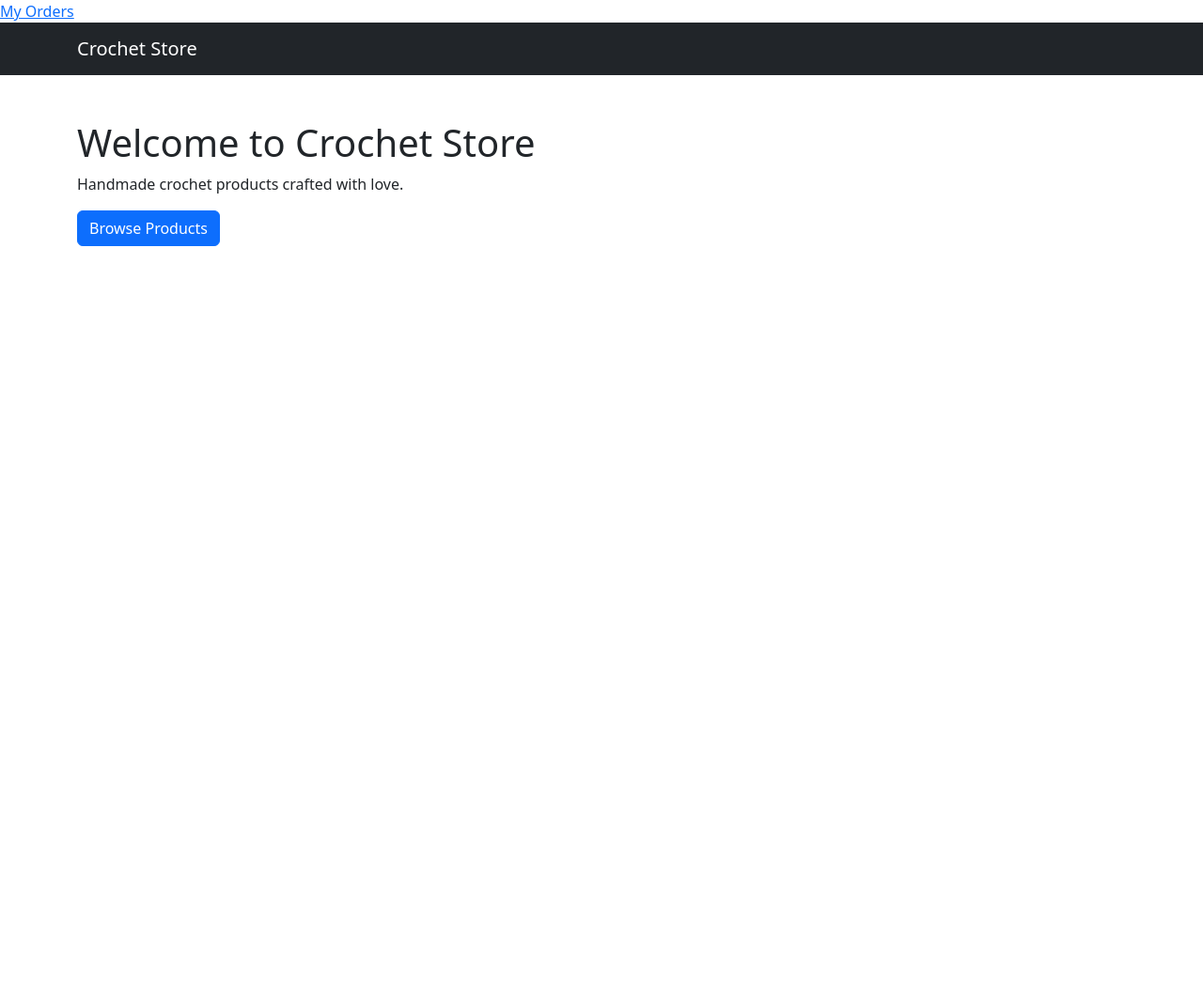
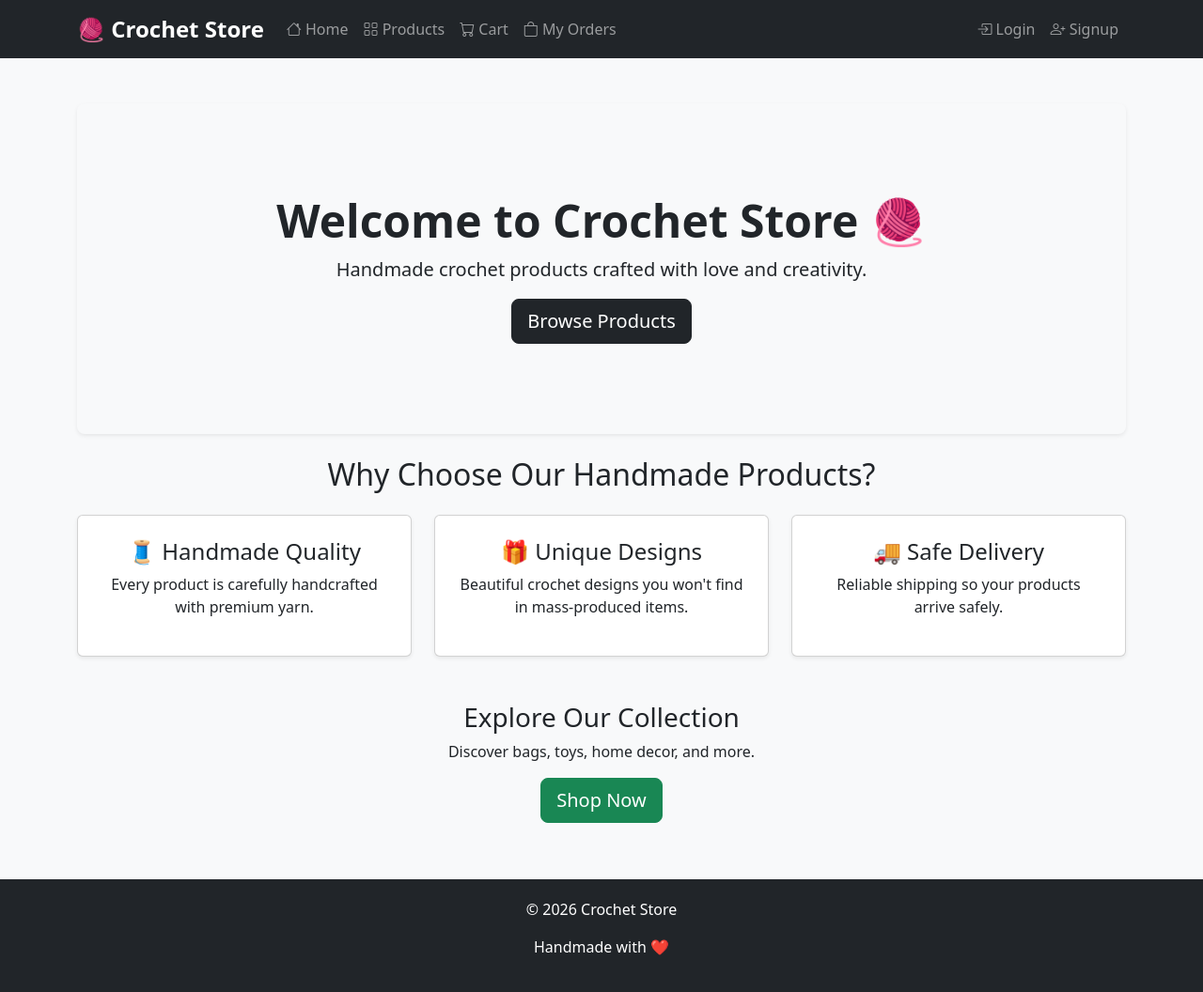
Before and after one commit to NumaMeman-cse/crochet_store, a Flask app: page / in a window 1280 px wide. Shown: the whole page at 94% size. Before the commit the page ends 262 px from the top, so only its background shows below. Run offline with Flask 3, Linux system fonts and the light colour scheme.

Commit message:
Improved homepage UI

```diff
--- a/app.py
+++ b/app.py
@@ -375,6 +375,7 @@ def edit_product(product_id):
     )
 
 
+
 if __name__ == "__main__":
 
     with app.app_context():
--- a/templates/home.html
+++ b/templates/home.html
@@ -1,34 +1,91 @@
-<!DOCTYPE html>
-<html>
-<head>
+{% extends "base.html" %}
 
-<title>Crochet Store</title>
+{% block content %}
 
-<link href="https://cdn.jsdelivr.net/npm/bootstrap@5.3.0/dist/css/bootstrap.min.css" rel="stylesheet">
+<!-- HERO SECTION -->
 
-</head>
+<div class="p-5 mb-4 bg-light rounded-3 shadow-sm">
 
-<body>
-<a href="/my-orders">My Orders</a>
-<nav class="navbar navbar-dark bg-dark">
-<div class="container">
+<div class="container py-5 text-center">
 
-<a class="navbar-brand" href="#">Crochet Store</a>
+<h1 class="display-5 fw-bold">Welcome to Crochet Store 🧶</h1>
 
-</div>
-</nav>
+<p class="fs-5">
+Handmade crochet products crafted with love and creativity.
+</p>
 
-<div class="container mt-5">
-
-<h1>Welcome to Crochet Store</h1>
-
-<p>Handmade crochet products crafted with love.</p>
-
-<a href="/products" class="btn btn-primary">
+<a href="/products" class="btn btn-dark btn-lg">
 Browse Products
 </a>
 
 </div>
 
-</body>
-</html>
+</div>
+
+
+<!-- FEATURE SECTION -->
+
+<h2 class="mb-4 text-center">Why Choose Our Handmade Products?</h2>
+
+<div class="row text-center">
+
+<div class="col-md-4">
+
+<div class="card shadow-sm p-4">
+
+<h4>🧵 Handmade Quality</h4>
+
+<p>
+Every product is carefully handcrafted with premium yarn.
+</p>
+
+</div>
+
+</div>
+
+<div class="col-md-4">
+
+<div class="card shadow-sm p-4">
+
+<h4>🎁 Unique Designs</h4>
+
+<p>
+Beautiful crochet designs you won't find in mass-produced items.
+</p>
+
+</div>
+
+</div>
+
+<div class="col-md-4">
+
+<div class="card shadow-sm p-4">
+
+<h4>🚚 Safe Delivery</h4>
+
+<p>
+Reliable shipping so your products arrive safely.
+</p>
+
+</div>
+
+</div>
+
+</div>
+
+
+<!-- SHOP CTA -->
+
+<div class="text-center mt-5">
+
+<h3>Explore Our Collection</h3>
+
+<p>Discover bags, toys, home decor, and more.</p>
+
+<a href="/products" class="btn btn-success btn-lg">
+Shop Now
+</a>
+
+</div>
+
+{% endblock %}
```
